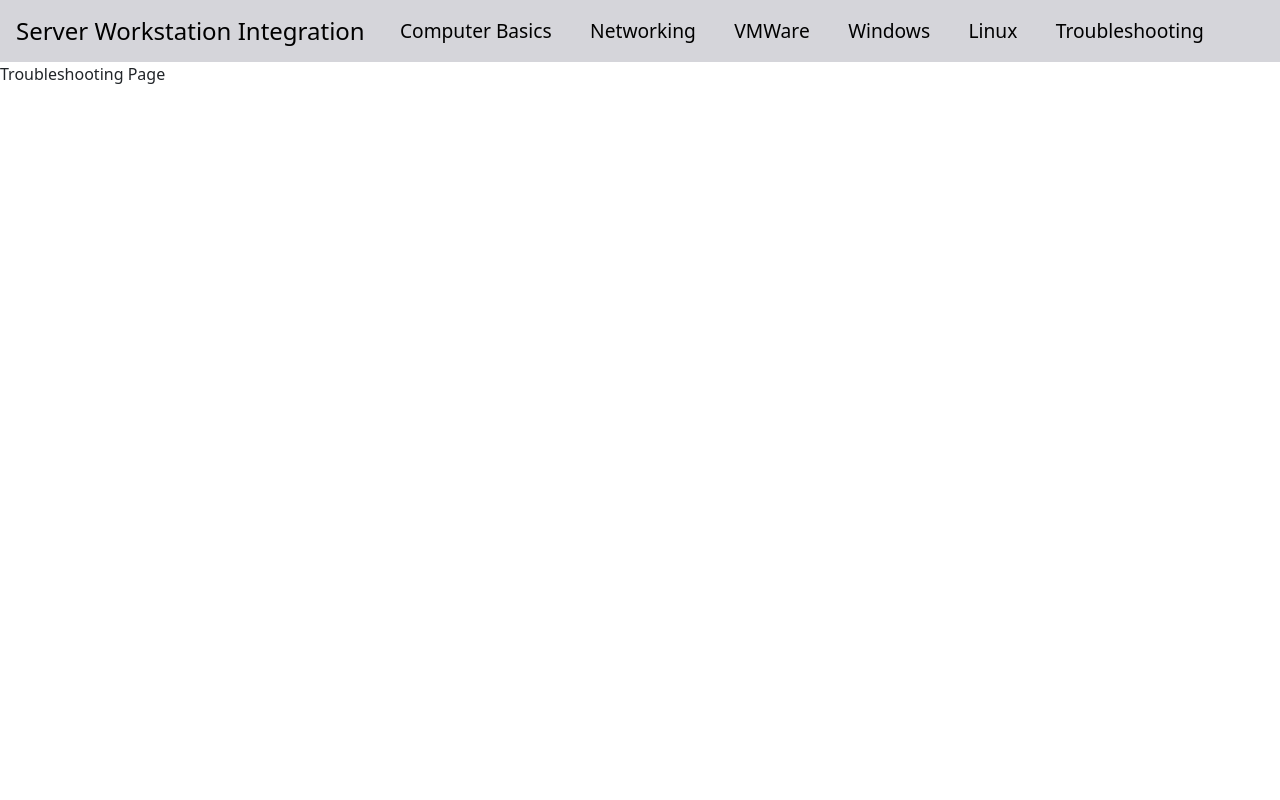
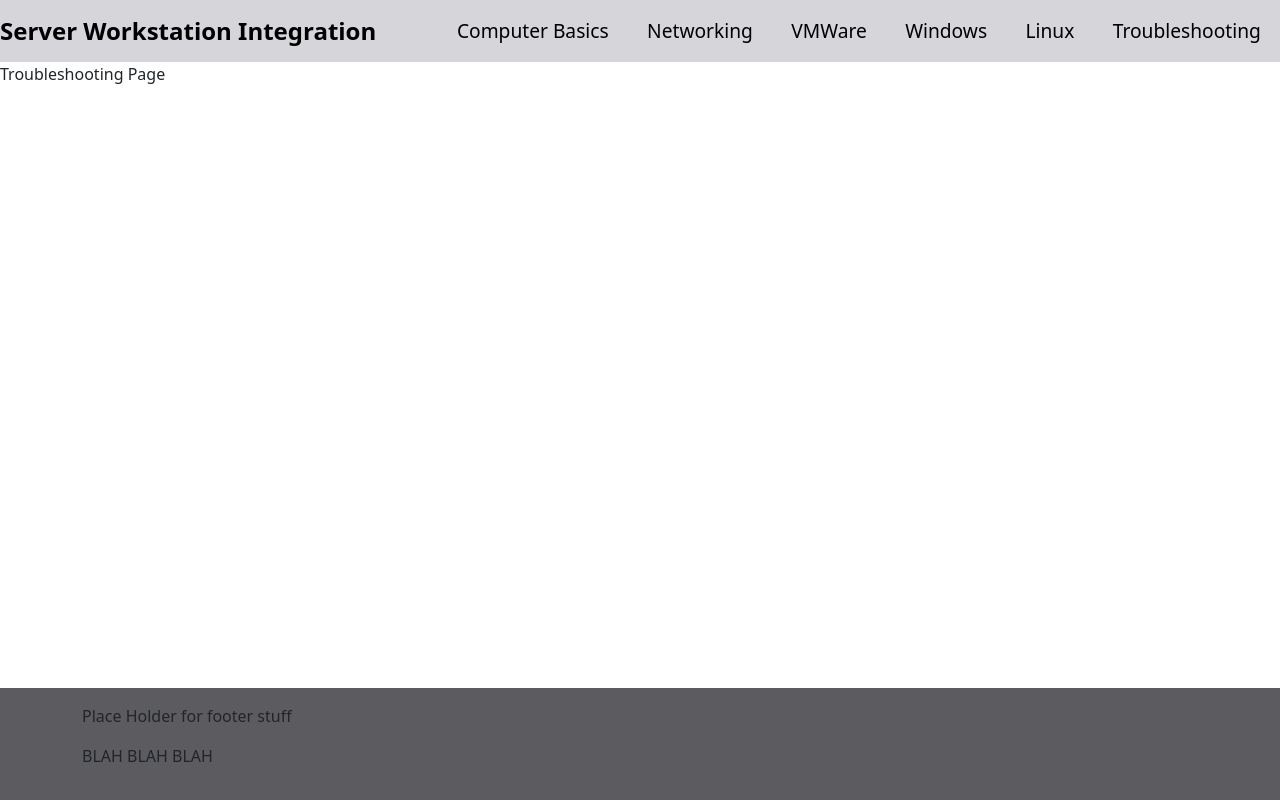
Before and after one commit to LAWLZXDD/T-intra, a React (Create React App) app: page /Troubleshooting in a window 1280 px wide. Built offline with nearby package versions, Linux system fonts and the light colour scheme.

Commit message:
css work

```diff
--- a/package.json
+++ b/package.json
@@ -6,6 +6,9 @@
     "@emotion/react": "^11.7.1",
     "@emotion/styled": "^11.6.0",
     "@fortawesome/fontawesome-free": "^5.15.4",
+    "@fortawesome/fontawesome-svg-core": "^1.2.36",
+    "@fortawesome/free-solid-svg-icons": "^5.15.4",
+    "@fortawesome/react-fontawesome": "^0.1.16",
     "@mui/material": "^5.3.0",
     "@testing-library/jest-dom": "^5.16.1",
     "@testing-library/react": "^12.1.2",
--- a/src/App.css
+++ b/src/App.css
@@ -1,14 +1,14 @@
 .main-navbar{
-  display: flex;
-  padding: 1em;
-  background-color: #d5d5da
+  background-color: #d5d5da;
 }
-.brandlogo{
+.homelogo{
+  padding-right: 2rem;
   font-size: 1.5rem;
+  font-weight: bold;
   text-decoration: none;
   color: black
 }
-.navitem{
+.nav-item{
   margin:0 1em ;
   font-size: 1.2rem;
 }
@@ -21,3 +21,17 @@ h1{
   text-align: center;
   padding: 10px;
 }
+
+footer{
+  margin-top: 1rem;
+  padding: 1rem;
+  background-color: #5c5c60;
+  position: fixed;
+  bottom: 0;
+  width: 100%;
+}
+
+.nav-item-set{
+  display: flex;
+  justify-content: flex-end;
+}
--- a/src/App.js
+++ b/src/App.js
@@ -8,6 +8,7 @@ import Windows from './components/Windows';
 import Linux from './components/Linux';
 import Troubleshooting from './components/Troubleshooting';
 import { BrowserRouter as Router, Route, Routes } from 'react-router-dom'
+import Footer from './components/Footer';
 
 
 
@@ -26,6 +27,7 @@ function App() {
             <Route path="Linux" element={<Linux />}></Route>
             <Route path="Troubleshooting" element={<Troubleshooting />}></Route>
           </Routes>
+          <Footer />
         </div>
       </div>
     </Router>
--- /dev/null
+++ b/src/components/Footer.js
@@ -0,0 +1,16 @@
+import React from "react";
+
+function Footer(){
+
+    return(
+        <footer>
+            <div className="container">
+                <p className="box">Place Holder for footer stuff</p>
+                <p className="box"> BLAH BLAH BLAH</p>
+            </div>
+
+        </footer>
+    )
+}
+
+export default Footer
--- a/src/components/Navigation.js
+++ b/src/components/Navigation.js
@@ -2,22 +2,19 @@ import React from "react";
 import { Nav, Navbar } from "react-bootstrap";
 import { Link } from "react-router-dom";
 
-
-
-
 function Navigation(){
 
     return(
-        <Navbar className="main-navbar" expand="md">
-                <Navbar.Brand><Link to="/" className="brandlogo">Server Workstation Integration</Link></Navbar.Brand>
+        <Navbar className="main-navbar" expand="lg">
+                <Navbar.Brand><Link to="/" className="homelogo">Server Workstation Integration</Link></Navbar.Brand>
                 <Navbar.Toggle />
-                <Navbar.Collapse>
-                    <Nav.Item className="navitem"><Link to="Basics" className="nav-links">Computer Basics</Link></Nav.Item>
-                    <Nav.Item className="navitem"><Link to="Networking" className="nav-links">Networking</Link></Nav.Item>
-                    <Nav.Item className="navitem"><Link to="Vmware" className="nav-links">VMWare</Link></Nav.Item>
-                    <Nav.Item className="navitem"><Link to="Windows" className="nav-links">Windows</Link></Nav.Item>
-                    <Nav.Item className="navitem"><Link to="Linux" className="nav-links">Linux</Link></Nav.Item>
-                    <Nav.Item className="navitem"><Link to="Troubleshooting" className="nav-links">Troubleshooting</Link></Nav.Item>
+                <Navbar.Collapse className="nav-item-set">
+                    <Nav.Item><Link to="Basics" className="nav-links">Computer Basics</Link></Nav.Item>
+                    <Nav.Item><Link to="Networking" className="nav-links">Networking</Link></Nav.Item>
+                    <Nav.Item><Link to="Vmware" className="nav-links">VMWare</Link></Nav.Item>
+                    <Nav.Item><Link to="Windows" className="nav-links">Windows</Link></Nav.Item>
+                    <Nav.Item><Link to="Linux" className="nav-links">Linux</Link></Nav.Item>
+                    <Nav.Item><Link to="Troubleshooting" className="nav-links">Troubleshooting</Link></Nav.Item>
                 </Navbar.Collapse>
         </Navbar>
     )
```
Also changed, not shown: 1 other file (tests, documents, lock files or other folders).
